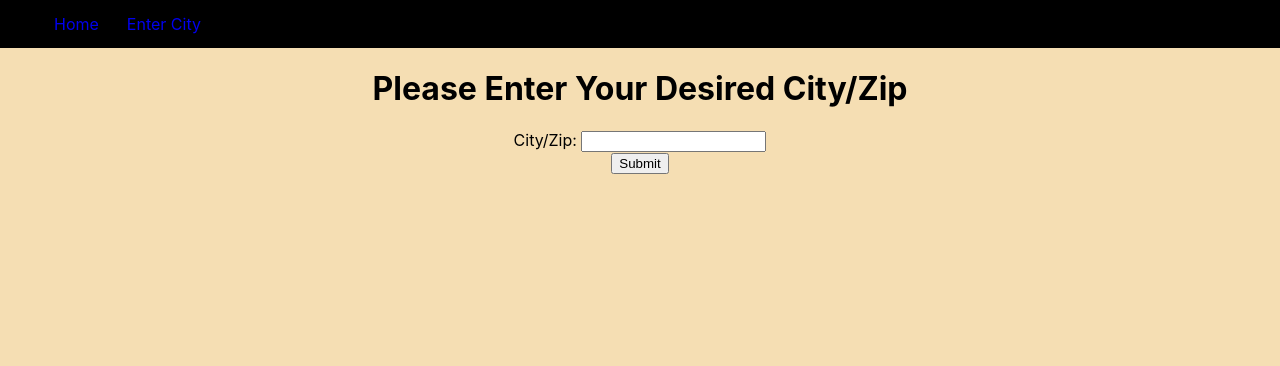
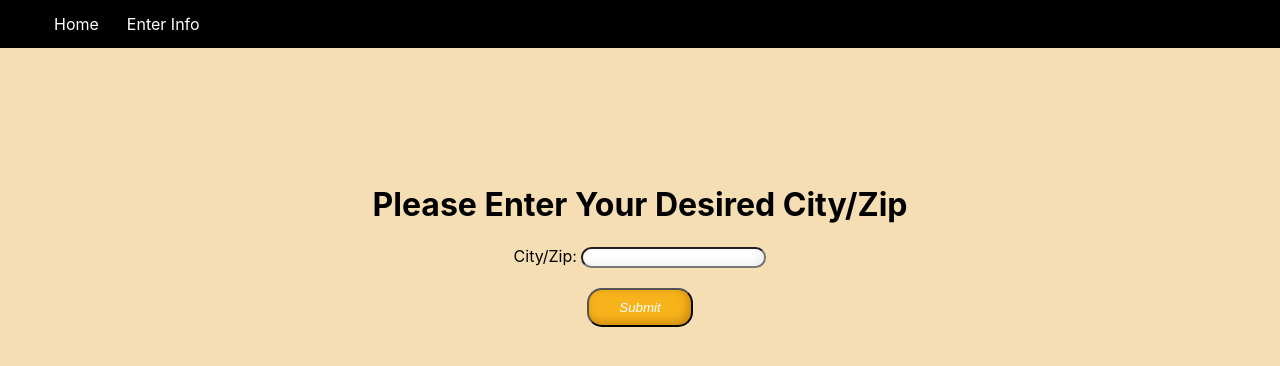
Before and after one commit to EmmanouilRichman/weather-app, a React (Create React App) app: page /getinfo in a window 1280 px wide. Shown: the top 366 px of the page. Built offline with nearby package versions, Linux system fonts and the light colour scheme.

Commit message:
Styling navbar is done, styled weather and some of the form page

```diff
--- a/public/index.html
+++ b/public/index.html
@@ -23,7 +23,7 @@
       work correctly both with client-side routing and a non-root public URL.
       Learn how to configure a non-root public URL by running `npm run build`.
     -->
-    <title>React App</title>
+    <title>Weather App</title>
   </head>
   <body>
     <noscript>You need to enable JavaScript to run this app.</noscript>
--- a/src/Components/Navbar.js
+++ b/src/Components/Navbar.js
@@ -1,11 +1,27 @@
 import React from 'react'
 import { Link } from 'react-router-dom';
+import styled from 'styled-components';
+
+const StyledLink = styled(Link)`
+    text-decoration: none;
+    visited:none;
+    active:none;
+    color: white;
+    :hover {
+		color: red;
+		cursor: pointer;
+	}
+    }
+
+`;
 
 export default function Navbar() {
     return (
+        <div>
             <ul className="nav">
-                    <li><Link to="/" style={{ textDecoration: 'inherit' }}>Home</Link></li>
-                    <li><Link to="/getinfo" style={{ textDecoration: 'inherit' }}>Enter City</Link></li>
-            </ul>
+                    <li><StyledLink to="/">Home</StyledLink></li>
+                    <li><StyledLink to="/getinfo">Enter Info</StyledLink></li>
+                </ul>
+            </div>
     );
 }
--- /dev/null
+++ b/src/Styles/form.css
@@ -0,0 +1,21 @@
+.button{
+-webkit-box-shadow: inset -3px -3px 10px #cc870a;
+   box-shadow: inset -3px -3px 10px #cc870a;
+   background-color: #f7b31c; /* Fill color */
+   color: white; /* Text color */
+   border-radius: 15px; /* Rounded button edges */
+   font-style: italic; /* Italicize text */
+   padding: 10px 30px; /* Distance between text and border */
+   margin-top: 20px;
+}
+
+.fields{
+   -moz-box-shadow: inset -3px -3px 10px #eee;
+   -webkit-box-shadow: inset -3px -3px 10px #eee;
+   box-shadow: inset -3px -3px 10px #eee;
+   border-radius: 15px;
+}
+
+.formdiv{
+    padding-top: 100px;
+}
--- /dev/null
+++ b/src/Styles/weather.css
@@ -0,0 +1,18 @@
+.Row{
+    display: table;
+    width: 100%; /*Optional*/
+    table-layout: fixed; /*Optional*/
+    border-spacing: 5px; /*Optional*/
+    margin-top: 150px;
+    border: 1px solid black;
+}
+
+.Col{
+    display: table-cell;
+    border: 1px solid black;
+    background-color: white;
+}
+
+.header{
+    margin-top: 100px;
+}
--- a/src/Views/GetInfo.js
+++ b/src/Views/GetInfo.js
@@ -1,5 +1,6 @@
 import React, {useState} from 'react'
 import {Redirect} from 'react-router-dom';
+import '../Styles/form.css'
 
 
 export default function GetInfo() {
@@ -10,15 +11,17 @@ const [redirect, setRedirect] = useState(false);
 function handleSubmit(){
     setRedirect(true);
 }
+
+
     if(redirect === false){
     return (
-        <div>
+        <div className="formdiv">
             <h1>Please Enter Your Desired City/Zip</h1>
             <form onSubmit={handleSubmit}>
                <label>City/Zip: </label>
-               <input type="text" value={city} onChange={e => setCity(e.target.value)} required />
+               <input className="fields" type="text" value={city} onChange={e => setCity(e.target.value)} required />
                <br></br>
-                <button type="submit" value="Submit">Submit</button>
+                <button className="button" type="submit" value="Submit">Submit</button>
             </form>
         </div>
         )
--- a/src/Views/Weather.js
+++ b/src/Views/Weather.js
@@ -1,6 +1,6 @@
 import React, {useEffect, useState} from 'react'
 import axios from 'axios';
-import '../weather.css';
+import '../Styles/weather.css';
 
 
 const KEY = "d7908f4f11ef423aa9854244202511";
@@ -23,24 +23,22 @@ export default function Weather(props) {
         }
         fetch();
     }, [URL]);
-    // console.log(forecast[0].date);
     return (
         <div>
-            <h1>Three Day forecast for {name}, {region}, {country}</h1>
-
+            <h1 className="header">Three Day forecast for {name}, {region}, {country}</h1>
+            <div className="Row">
                 {forecast.map(day =>{
                    return(
-                    <div className="Row">
+                    // <div className="Row">
                         <div className="Col">
                             <h3>{day.date}</h3>
                             <img src={day.day.condition.icon} alt="conditions"></img>
                             <p>{day.day.avgtemp_f}<span>&#8457;</span></p>
                             <p>{day.day.condition.text}</p>
                         </div>
-                   </div>
                    );
                 })}
-
+            </div>
         </div>
     )
 }
--- a/src/index.js
+++ b/src/index.js
@@ -1,7 +1,7 @@
 import React from 'react';
 import ReactDOM from 'react-dom';
-import './index.css';
-import './navbar.css';
+import './Styles/index.css';
+import './Styles/navbar.css';
 import App from './App';
 
 ReactDOM.render(
--- a/src/weather.css
+++ /dev/null
@@ -1,11 +0,0 @@
-.Row{
-    /* float: inline-start;
-    justify-content: center; */
-    flex: left;
-    width: 150px;
-    margin: 0 auto;
-}
-
-.Col{
-    border: 1px solid black;
-}
```
Also changed, not shown: src/Styles/index.css (renamed from src/index.css), src/Styles/navbar.css (renamed from src/navbar.css), 1 other file (tests, documents, lock files or other folders).
